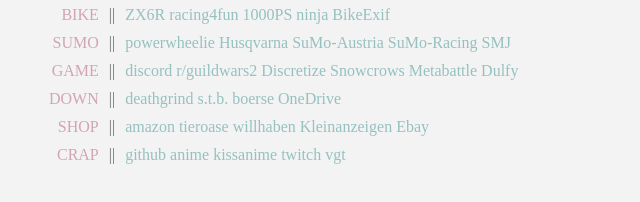
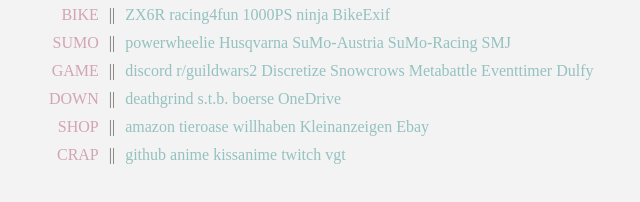
Before and after one commit to Xerolution/home, a plain HTML site: page index.html in a window 1280 px wide. Shown: the part 168-370 px from the top of the page, 161-801 px from the left. Drawn offline with Linux system fonts and the light colour scheme.

Commit message:
eventtimer

```diff
--- a/index.html
+++ b/index.html
@@ -43,7 +43,7 @@ td:nth-child(2) {
 <td align="right">SUMO</td><td>    ||  </td><td><a href="http://www.powerwheelie.de">powerwheelie</a>  <a href="http://www.husqvarna-forum.de/">Husqvarna</a>  <a href="http://www.supermoto-austria.at">SuMo-Austria</a>  <a href="http://www.supermoto-racing.de">SuMo-Racing</a>  <a href="http://supermotojunkie.com/">SMJ</a>  </td></tr><tr>
 
 
-<td  align="right">GAME</td><td>    ||  </td><td><a href="https://discordapp.com/channels/@me">discord</a>  <a href="https://www.reddit.com/r/pathofexile">r/guildwars2</a>  <a href="https://discretize.eu/">Discretize</a>  <a href="https://snowcrows.com/">Snowcrows</a>  <a href="https://metabattle.com/wiki/MetaBattle_Wiki">Metabattle</a>  <a href="http://dulfy.net/">Dulfy</a>  </td></tr><tr>
+<td  align="right">GAME</td><td>    ||  </td><td><a href="https://discordapp.com/channels/@me">discord</a>  <a href="https://www.reddit.com/r/pathofexile">r/guildwars2</a>  <a href="https://discretize.eu/">Discretize</a>  <a href="https://snowcrows.com/">Snowcrows</a>  <a href="https://metabattle.com/wiki/MetaBattle_Wiki">Metabattle</a>  <a href="https://gw2timer.com/">Eventtimer</a>  <a href="http://dulfy.net/">Dulfy</a>  </td></tr><tr>
 
 <td align="right">DOWN</td><td>    ||  </td><td><a href="http://deathgrind.net/">deathgrind</a>  <a href="http://sharethisbreath.blogspot.co.at/">s.t.b.</a>  <a href="https://boerse.to/">boerse</a>  <a href="https://onedrive.live.com/">OneDrive</a>  </td></tr><tr>
 
```
